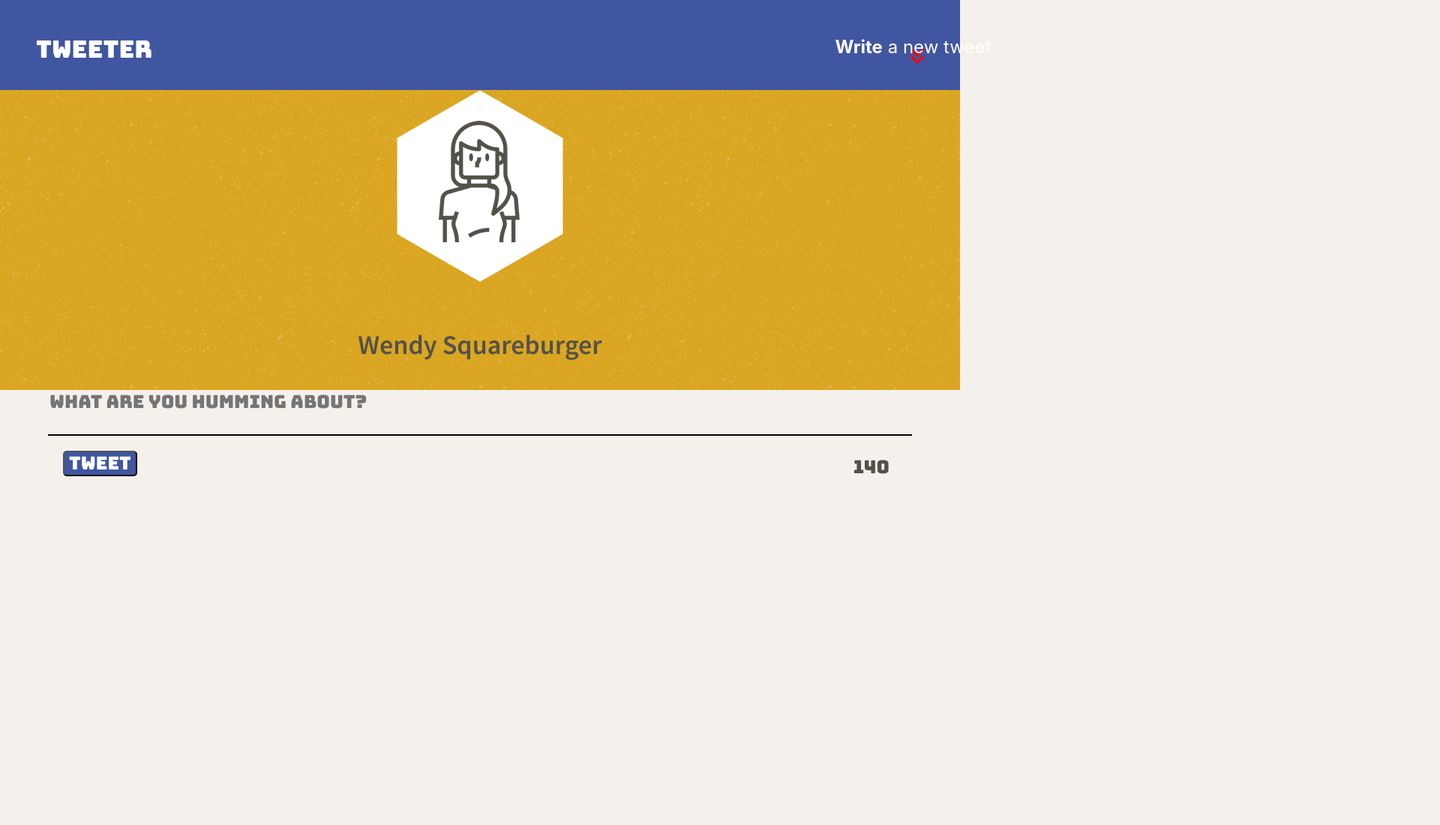
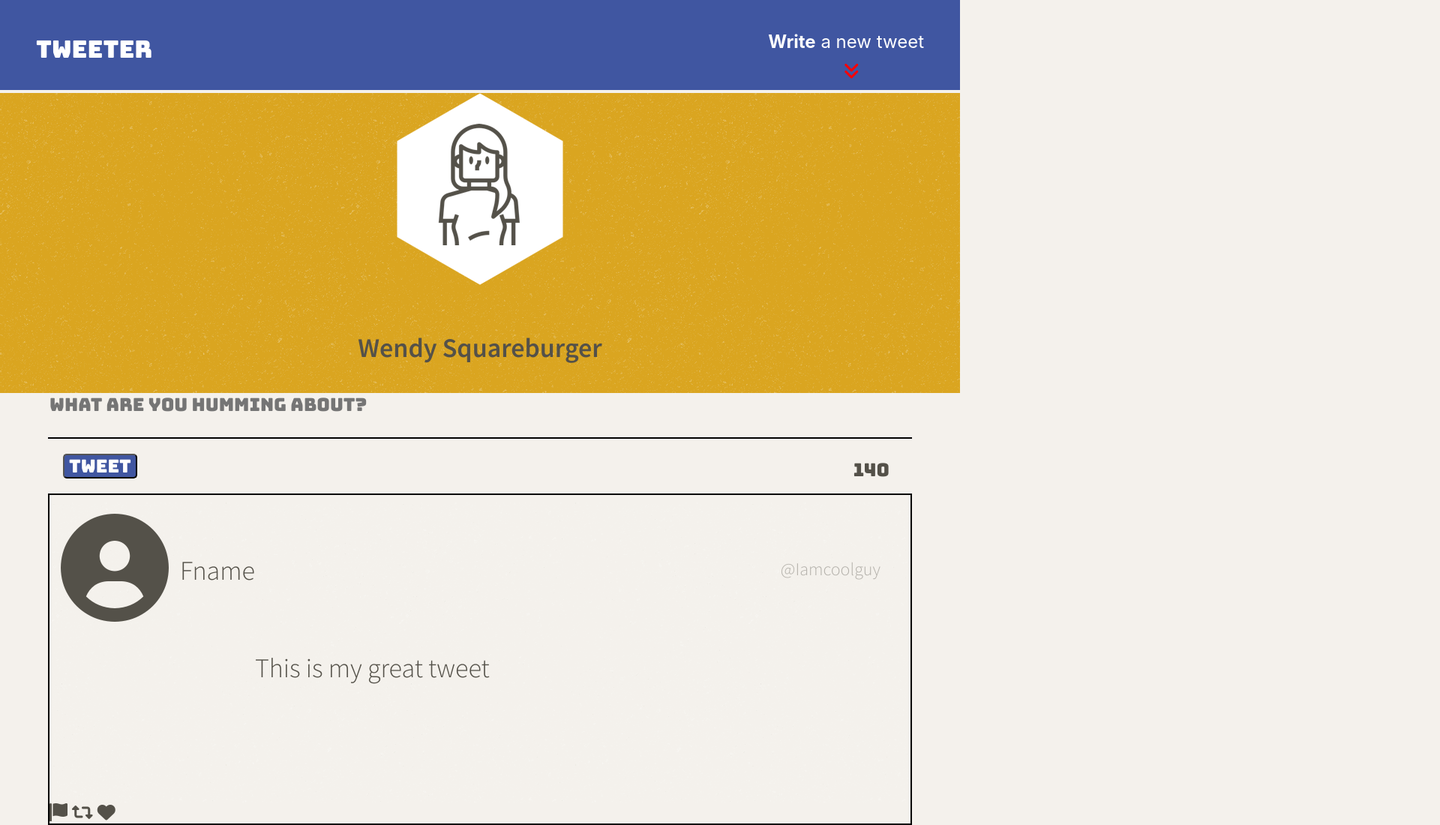
Before and after one commit to ShrikarKhare/tweeter, a website: page public/index.html in a window 1280 px wide. Shown: the top 1100 px of the page at 75% size, 1920 px wide, since content can reach past the window. Before the commit the page ends 800 px from the top, so only its background shows below. Drawn offline with nearby package versions, Linux system fonts and the light colour scheme; files whose address does not match are found by name.

Commit message:
added display tweets, icons from awesomefont, header and footer logic, with profile pic , handle and name. need to apply more CSS

```diff
--- a/package.json
+++ b/package.json
@@ -14,7 +14,8 @@
     "body-parser": "^1.15.2",
     "chance": "^1.0.2",
     "express": "^4.13.4",
-    "md5": "^2.1.0"
+    "md5": "^2.1.0",
+    "timeago.js": "^4.0.2"
   },
   "devDependencies": {
     "nodemon": "^1.9.2"
--- a/public/index.html
+++ b/public/index.html
@@ -10,14 +10,20 @@
     <link rel="preconnect" href="https://fonts.gstatic.com" crossorigin>
     <link href="https://fonts.googleapis.com/css2?family=Bungee&family=Source+Sans+Pro:ital,wght@0,300;0,600;1,300;1,600&display=swap" rel="stylesheet">
     <link rel="stylesheet" href="https://cdnjs.cloudflare.com/ajax/libs/font-awesome/6.0.0-beta3/css/all.min.css" integrity="sha512-Fo3rlrZj/k7ujTnHg4CGR2D7kSs0v4LLanw2qksYuRlEzO+tcaEPQogQ0KaoGN26/zrn20ImR1DfuLWnOo7aBA==" crossorigin="anonymous" referrerpolicy="no-referrer" />
-    <!-- App CSS -->
+
+    <!-- Layout CSS -->
     <link rel="stylesheet" href="/styles/layout.css" type="text/css" />
+    <!-- Nav CSS -->
     <link rel="stylesheet" href="/styles/nav.css" type="text/css" />
+    <!-- Header CSS -->
     <link rel="stylesheet" href="/styles/header.css" type="text/css" />
+    <!-- New Tweet CSS -->
     <link rel="stylesheet" href="/styles/new-tweet.css" type="text/css" />
 
     <!-- External JS -->
     <script src="https://ajax.googleapis.com/ajax/libs/jquery/3.4.1/jquery.min.js"></script>
+    <!--timeago library-->
+    <script src="https://cdnjs.cloudflare.com/ajax/libs/timeago.js/4.0.2/timeago.min.js" integrity="sha512-SVDh1zH5N9ChofSlNAK43lcNS7lWze6DTVx1JCXH1Tmno+0/1jMpdbR8YDgDUfcUrPp1xyE53G42GFrcM0CMVg==" crossorigin="anonymous" referrerpolicy="no-referrer"></script>
 
     <!-- App JS -->
     <script type="text/javascript" src="/scripts/client.js"></script>
@@ -27,10 +33,10 @@
     <!-- Top nav bar (fixed) -->
     <nav>
       <span>tweeter</span>
-      <i id = doubledownicon class="fa-solid fa-angles-down fa-xs"></i>
       <p id = 'newtweet'>
         <strong>Write</strong> a new tweet
       </p>
+      <i id = doubledownicon class="fa-solid fa-angles-down fa-xs"></i>
     </nav>
     <header>
       <div>
@@ -53,6 +59,24 @@
           <button type="submit">Tweet</button>
         </div>
       </section>
+      <article class = tweet-container>
+        <header>
+          <i class="fas fa-user-circle fa-6x"></i>
+          <p id = 'tweetername'>Fname</p>
+          <p id = 'tweeterhandle'>@Iamcoolguy</p>
+          <text> This is my great tweet </text>
+        </header>
+        <footer>
+          <span id = 'timesincetweet'></span>
+          <i id = 'flagicon' class="fas fa-flag"></i>
+          <i id = 'retweeticon' class="fas fa-retweet"></i>
+          <i id = 'hearticon' class="fas fa-heart"></i>
+        </footer>
+      </article>
     </main>
   </body>
 </html>
+
+  <script>
+    document.getElementbyId('#timesincetweet').innerHTML = 2021-12-02;
+  </script>
--- a/public/styles/header.css
+++ b/public/styles/header.css
@@ -2,6 +2,7 @@ header {
     height: 400px;
     width: 100%;
     justify-content: center;
+    float:left;
     align-items: center;
     vertical-align: center;
     background-color: goldenrod;
--- a/public/styles/layout.css
+++ b/public/styles/layout.css
@@ -35,6 +35,48 @@ body {
   align-self: center;
   margin: 0 auto;
   background-color: #f4f1ec;
-   font-family: 'Bungee', 'cursive';
-   /* font-family: 'Source Sans Pro', sans-serif; */
+  font-family: 'Source Sans Pro', sans-serif;
 }
+article {
+  border: 2px solid black;
+
+}
+article header {
+  background-color: #f4f1ec;
+}
+header i {
+  position: relative;
+  float: left;
+  margin: 15px;
+}
+text {
+  position: relative;
+  float: left;
+  font-size: 1.5em;
+  top: 200px;
+}
+header #tweetername {
+  position: relative;
+  float: left;
+  font-size: 1.5em;
+  margin-top: 70px;
+}
+header #tweeterhandle {
+  position: relative;
+  float: right;
+  margin-right: 40px;
+  margin-top: 75px;
+  opacity: 0.4;
+}
+#timesincetweet {
+  width: 200px;
+  height: 200px;
+}
+/* article .fa-flag .fa-heart .fa-retweet {
+  position: relative;
+  left: 90%;
+  float: right !important;
+} */
+#retweeticon:hover {
+  box-shadow: gold;
+}
--- a/public/styles/nav.css
+++ b/public/styles/nav.css
@@ -8,16 +8,21 @@ nav {
 }
 #newtweet {
     position: relative;
-    left:90%;
+    /* left:90%; */
+    float: right;
     font-size: x-large;
     font-family: -apple-system, BlinkMacSystemFont, 'Segoe UI', Roboto, Oxygen, Ubuntu, Cantarell, 'Open Sans', 'Helvetica Neue', sans-serif;
-    transform: translateY(-60px);
+    transform: translateY(-30px);
 
 }
 #doubledownicon {
     position:relative;
     float: right;
-    /* left:87%; */
-    top: 25px;
+    transform: translateX(120px);
+    top: 45px;
     color: red;
+    transition-duration:  1s;
 }
+#doubledownicon:hover {
+    transform:translate(120px, 10px);
+}
--- a/public/styles/new-tweet.css
+++ b/public/styles/new-tweet.css
@@ -24,4 +24,5 @@ output.counter {
     float:right;
     margin:30px;
     text-align: right;
+    font-family: 'Bungee', 'cursive';
 }
```
Also changed, not shown: public/images/scripts/client.js (line endings or trailing spaces), 1 other file. Lines whose indentation alone changed are shown as unchanged.
